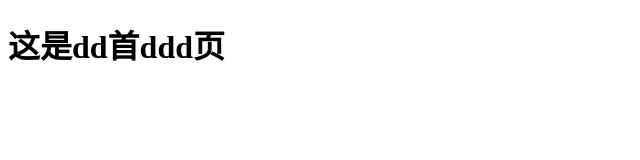
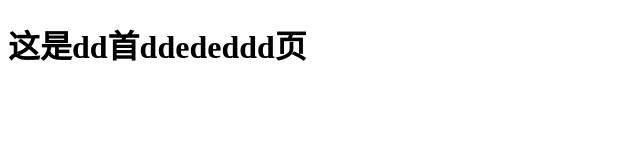
Before and after one commit to sun-nocat/React-Webpack4.x, a website built with webpack: page src/index.html in a window 1280 px wide. Shown: the whole page, without its empty margins (0-640 px from the left). Built offline with nearby package versions, Linux system fonts and the light colour scheme.

Commit message:
'测试一下环境是否正确'

```diff
--- a/src/index.html
+++ b/src/index.html
@@ -10,7 +10,7 @@
 </head>
 <body>
 
-    <h1>这是dd首ddd页</h1>
+    <h1>这是dd首ddededdd页</h1>
 
 </body>
 </html>
```
Also changed, not shown: 1 other file.
